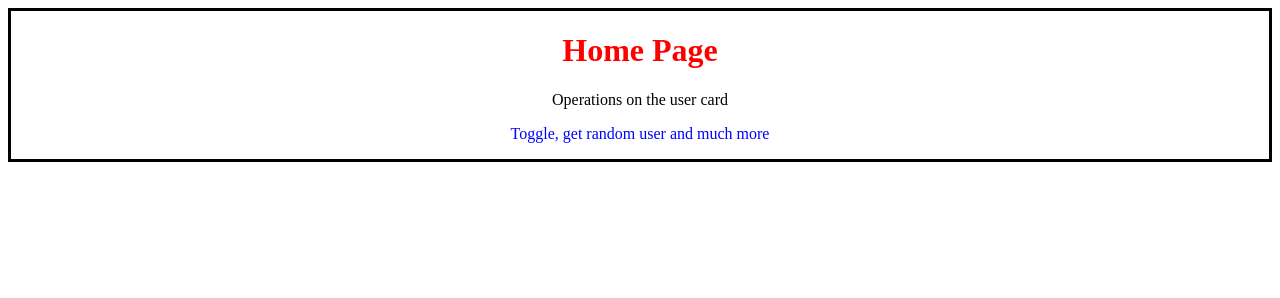
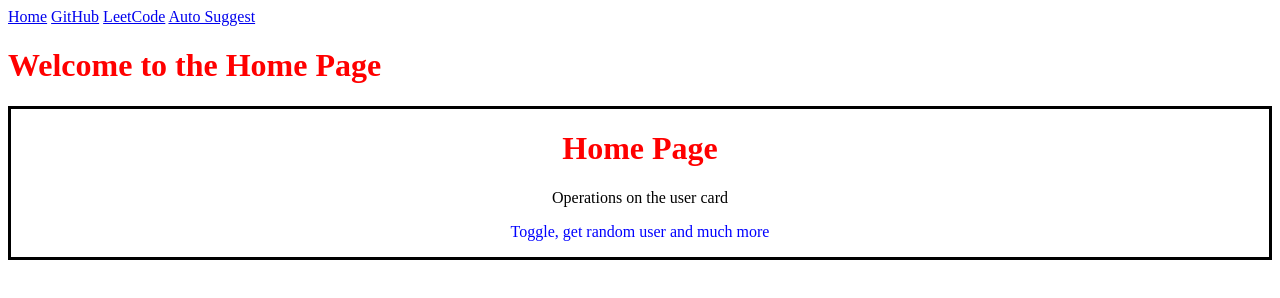
Before and after one commit to Malhothrichirra/autosuuggest, a website: page frontend/index.html in a window 1280 px wide. Drawn offline with Linux system fonts and the light colour scheme.

Commit message:
initial changes

```diff
--- a/frontend/index.html
+++ b/frontend/index.html
@@ -7,6 +7,13 @@
     <link rel="stylesheet" href="index.css">
 </head>
 <body>
+    <div id="nav">
+        <a href="/">Home</a>
+        <a href="https://github.com" target="_blank">GitHub</a>
+        <a href="https://leetcode.com">LeetCode</a>
+        <a href="./pages/autosuggest.html"> Auto Suggest </a>
+    </div>
+        <h1>Welcome to the Home Page</h1>
     <div id="home-intro">
     <h1>Home Page</h1>
     <p id="p1">Operations on the user card</p>
```
Also changed, not shown: frontend/pages/autosuggest.html (added).
